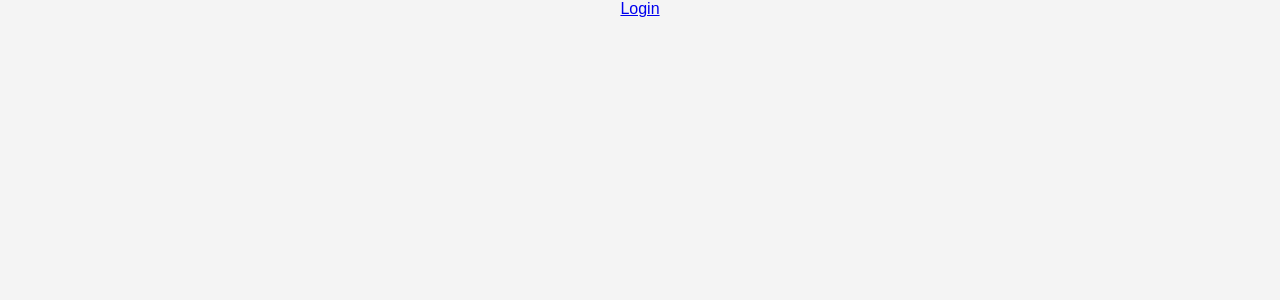
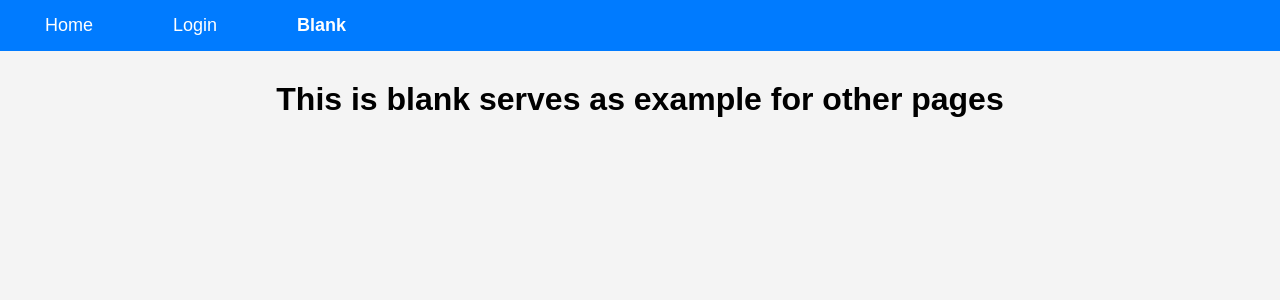
Before and after one commit to Backend-Experts/CitySync, a React (Create React App) app: page /blank in a window 1280 px wide. Before the commit this address had no page. Shown: the top 300 px of the page. Built offline with nearby package versions, Linux system fonts and the light colour scheme.

Commit message:
NavBar
Updated a navbar and routing going to add a better sign out button next

```diff
--- a/src/CSS/App.css
+++ b/src/CSS/App.css
@@ -1,10 +1,16 @@
-/* Global Styles */
-body {
-  font-family: Arial, sans-serif;
-  margin: 0;
-  padding: 0;
+.App {
   text-align: center;
-  background-color: #f4f4f4;
+}
+
+.content {
+  padding: 10px 15px;
+  text-decoration: none;
+  font-size: 18px;
+}
+
+.active {
+  font-weight: bold;
+  text-decoration: underline;
 }
 
 /* Navbar */
@@ -13,12 +19,13 @@ body {
   color: white;
   padding: 15px;
   display: flex;
-  justify-content: space-between;
+  justify-content: center;
   align-items: center;
   position: fixed;
   width: 100%;
   top: 0;
   left: 0;
+  z-index: 1000;
 }
 
 .navbar ul {
@@ -26,92 +33,24 @@ body {
   padding: 0;
   margin: 0;
   display: flex;
+  gap: 20px;
 }
 
 .navbar ul li {
-  margin: 0 15px;
+  margin: 0;
 }
 
 .navbar ul li a {
   color: white;
   text-decoration: none;
+  transition: color 0.3s;
 }
 
-/* Hero Section */
-.hero {
-  background: #e3f2fd;
-  padding: 100px 20px;
-  margin-top: 50px;
+.navbar ul li a:hover {
+  color: #ffdd57;
 }
 
-.hero h2 {
-  color: #007bff;
-  font-size: 2.5rem;
+/* Ensure page content does not hide under the navbar */
+.page-content {
+  padding-top: 60px;
 }
-
-.hero p {
-  color: #333;
-  font-size: 1.2rem;
-}
-
-.hero button {
-  background: #007bff;
-  color: white;
-  padding: 10px 20px;
-  font-size: 1rem;
-  border: none;
-  cursor: pointer;
-}
-
-/* Sections */
-.section {
-  padding: 60px 20px;
-}
-
-.features {
-  display: flex;
-  justify-content: center;
-  gap: 20px;
-}
-
-.feature-box {
-  background: white;
-  padding: 20px;
-  border-radius: 10px;
-  width: 300px;
-  box-shadow: 0 0 10px rgba(0, 0, 0, 0.1);
-}
-
-/* Testimonials */
-.testimonials {
-  background: #d9f9d9;
-}
-
-.testimonials blockquote {
-  font-size: 1.5rem;
-  font-style: italic;
-  margin: 20px 0;
-}
-
-/* Call to Action */
-.cta {
-  background: #007bff;
-  color: white;
-  padding: 40px 20px;
-}
-
-.cta button {
-  background: white;
-  color: #007bff;
-  padding: 10px 20px;
-  font-size: 1rem;
-  border: none;
-  cursor: pointer;
-}
-
-/* Footer */
-.footer {
-  background: #333;
-  color: white;
-  padding: 20px;
-}
--- a/src/Pages/App.js
+++ b/src/Pages/App.js
@@ -2,19 +2,33 @@ import React from "react";
 import "../CSS/App.css"; // Using standard CSS for styling
 import { BrowserRouter as Router, Routes, Route, NavLink } from "react-router-dom";
 import Login from "./Login";
+import HomePage from "./HomePage";
+import Blank from "./Blank";
 
 const App = () => {
   return (
-    <div>
-      <Router>
-        <div>
-          <NavLink exact activeClassName="active" to="/">Login</NavLink>
-        </div>
+    <Router>
+      <div className="navbar">
+        <ul>
+          <li>
+            <NavLink className={({ isActive }) => isActive ? "active content" : "content"} to="/">Home</NavLink>
+          </li>
+          <li>
+            <NavLink className={({ isActive }) => isActive ? "active content" : "content"} to="/login">Login</NavLink>
+          </li>
+          <li>
+            <NavLink className={({ isActive }) => isActive ? "active content" : "content"} to="/blank">Blank</NavLink>
+          </li>
+        </ul>
+      </div>
+      <div className="page-content">
         <Routes>
-          <Route path="/" element={<Login />}></Route>
+          <Route path="/" element={<HomePage />} />
+          <Route path="/login" element={<Login />} />
+          <Route path="/blank" element={<Blank />} />
         </Routes>
-      </Router>
-    </div>
+      </div>
+    </Router>
   );
 };
 
--- /dev/null
+++ b/src/Pages/Blank.js
@@ -0,0 +1,5 @@
+const Blank = () => {
+return <h1>This is blank serves as example for other pages</h1>
+}
+
+export default Blank;
```
